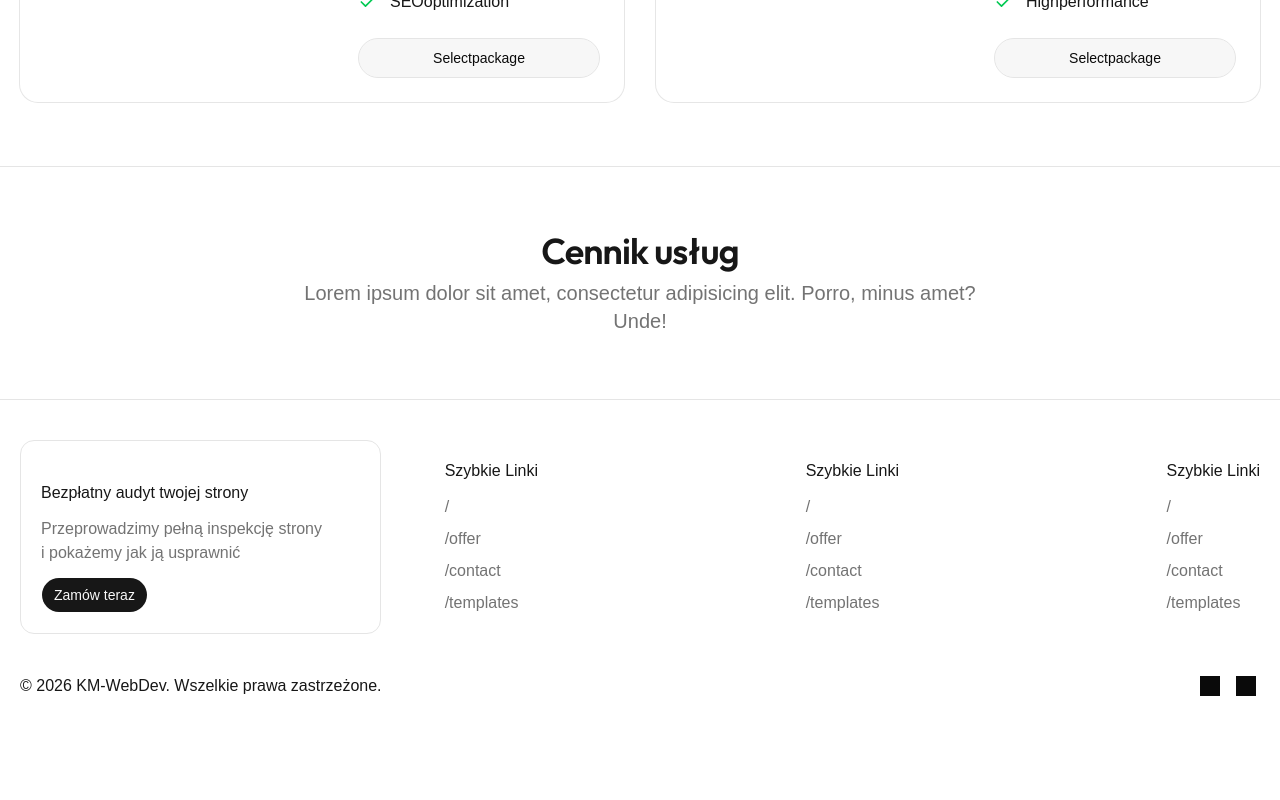
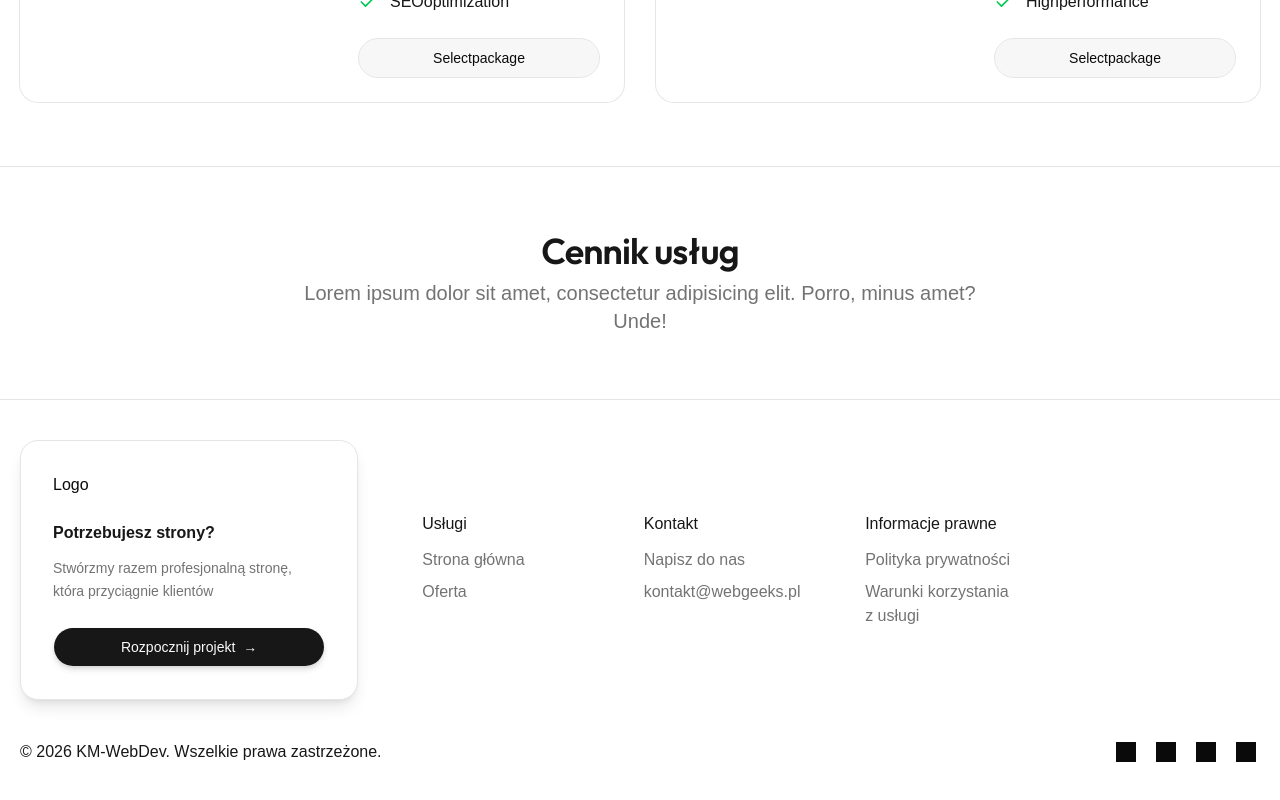
Before and after one commit to webgeeks-pl/webgeeks, a Next.js app: page /en/offer in a window 1280 px wide. Shown: the part 1416-2216 px from the top of the page. Before the commit the page ends 2154 px from the top, so only its background shows below. Built offline with nearby package versions, Linux system fonts and the light colour scheme; grey boxes are pictures that could not be loaded.

Commit message:
Update Footer.

```diff
--- a/app/[locale]/layout.tsx
+++ b/app/[locale]/layout.tsx
@@ -42,7 +42,7 @@ export default async function RootLayout({
                 <AppControls>
                     <Navigation />
                     <Main>{children}</Main>
-                    <Footer Logo={<div />} />
+                    <Footer Logo={<div>Logo</div>} />
                 </AppControls>
             </body>
         </html>
--- a/components/layout/footer.tsx
+++ b/components/layout/footer.tsx
@@ -5,7 +5,7 @@ import { cn } from "@/lib/utils";
 import Section, { SectionContent } from "@/components/layout/section";
 import Text from "@/components/typography/text";
 import { Button } from "@/components/ui/button";
-import { routes } from "@/config/routes";
+import { legalRoutes, routes } from "@/config/routes";
 import type { BasicComponentProps, NavigationRoutes } from "@/lib/types";
 import Link from "next/link";
 import { ReactNode } from "react";
@@ -54,9 +54,11 @@ function FooterBottomContent() {
             </Text>
 
             <div className="flex gap-5">
-                <div className="flex items-center gap-2">
-                    <FooterSocial link="https://discord.com" />
-                    <FooterSocial link="https://github.com/KM-WebDev" />
+                <div className="flex items-center gap-3">
+                    <FooterSocial link="https://github.com/webgeeks-pl" />
+                    <FooterSocial link="https://www.linkedin.com/company/webgeeks" />
+                    <FooterSocial link="https://facebook.com/webgeeks" />
+                    <FooterSocial link="https://twitter.com/webgeeks" />
                 </div>
 
                 {/* <ThemeSwitcher /> */}
@@ -69,17 +71,34 @@ function FooterCTA({ Logo }: FooterLogoProps) {
     return (
         <div
             className={cn(
-                "bg-clr-bg-light border-clr-border flex h-fit flex-col gap-5 rounded-xl border p-5",
+                "border-border bg-card relative overflow-hidden rounded-2xl border p-8 shadow-lg transition-shadow hover:shadow-xl",
                 "md:max-w-sm"
             )}
         >
+            <div className="relative z-10 flex flex-col gap-6">
                 <FooterLogo Logo={Logo} />
                 <div className="flex flex-col gap-3">
-                <Text semantic="h6" text="Bezpłatny audyt twojej strony" />
-                <Text muted className="leading-normal">
-                    Przeprowadzimy pełną inspekcję strony i pokażemy jak ją usprawnić
+                    <Text
+                        semantic="h6"
+                        text="Potrzebujesz strony?"
+                        className="text-2xl font-bold"
+                    />
+                    <Text muted className="text-sm leading-relaxed">
+                        Stwórzmy razem profesjonalną stronę, która przyciągnie klientów
                     </Text>
-                <Button className="w-fit">Zamów teraz</Button>
+                </div>
+                <Button
+                    className="group w-full shadow-md hover:shadow-lg"
+                    size="lg"
+                    asChild
+                >
+                    <Link href="/contact" className="flex items-center gap-2">
+                        Rozpocznij projekt
+                        <span className="transition-transform group-hover:translate-x-1">
+                            →
+                        </span>
+                    </Link>
+                </Button>
             </div>
         </div>
     );
@@ -110,22 +129,32 @@ function FooterSocial({ link }: SocialProps) {
 }
 
 function FooterNav() {
+    const mainRoutes = routes.filter(
+        (r) => !r.cta && ["/", "/offer", "/process", "/portfolio"].includes(r.link)
+    );
+    const contactRoutes = routes.filter((r) => !r.cta && ["/contact"].includes(r.link));
+    contactRoutes[0].name = "Napisz do nas";
+    contactRoutes.push({
+        link: "mailto:kontakt@webgeeks.pl",
+        name: "kontakt@webgeeks.pl",
+    });
+
     return (
         <div
             className={cn(
                 "grid w-full grid-cols-1 gap-y-10",
                 "sm:grid-cols-2",
-                "lg:flex lg:flex-row lg:justify-between"
+                "lg:grid-cols-4 lg:gap-x-12"
             )}
         >
-            <Column title="Szybkie Linki">
-                <FooterNavigation routes={routes} />
+            <Column title="Usługi">
+                <FooterNavigation routes={mainRoutes} />
             </Column>
-            <Column title="Szybkie Linki">
-                <FooterNavigation routes={routes} />
+            <Column title="Kontakt">
+                <FooterNavigation routes={contactRoutes} />
             </Column>
-            <Column title="Szybkie Linki">
-                <FooterNavigation routes={routes} />
+            <Column title="Informacje prawne">
+                <FooterNavigation routes={legalRoutes} />
             </Column>
         </div>
     );
@@ -144,19 +173,16 @@ function Column({ title, children, className }: ColumnProps) {
 function FooterNavigation({ routes }: { routes: NavigationRoutes }) {
     return (
         <ul className="flex flex-col gap-2">
-            {routes.map(
-                (route, i) =>
-                    !route.cta && (
+            {routes.map((route) => (
                 <li key={route.link}>
                     <Link
                         href={route.link}
                         className="transition-colors hover:text-sky-500"
                     >
-                                <Text text={route.link} muted />
+                        <Text text={route.name} muted size="small" />
                     </Link>
                 </li>
-                    )
-            )}
+            ))}
         </ul>
     );
 }
--- a/config/routes.ts
+++ b/config/routes.ts
@@ -1,24 +1,26 @@
 import { NavigationRoutes } from "@/lib/types";
 
 export const routes: NavigationRoutes = [
-    { link: "/" },
+    { link: "/", name: "Strona główna" },
     // { link: "/about" },
-    { link: "/offer" },
+    { link: "/offer", name: "Oferta" },
     // { link: "/portfolio" },
     // { link: "/process" },
     // { link: "/templates" },
-    { link: "/contact" },
-    { link: "/templates" },
+    { link: "/contact", name: "Kontakt" },
+    { link: "/templates", name: "Szablony" },
     // { link: "/testimonials" },
     {
+        name: "Skontaktuj się z nami",
         link: "/contact",
         cta: true,
     },
 ];
 
 export const legalRoutes: NavigationRoutes = [
-    { link: "/privacy-policy" },
+    { link: "/privacy-policy", name: "Polityka prywatności" },
     {
         link: "/terms-of-service",
+        name: "Warunki korzystania z usługi",
     },
 ];
--- a/lib/types/navigation.ts
+++ b/lib/types/navigation.ts
@@ -1,5 +1,6 @@
 export interface NavigationRoutesEntry {
     link: string;
+    name: string;
     exact?: boolean;
     cta?: boolean;
 }
```
Lines whose indentation alone changed are shown as unchanged.
